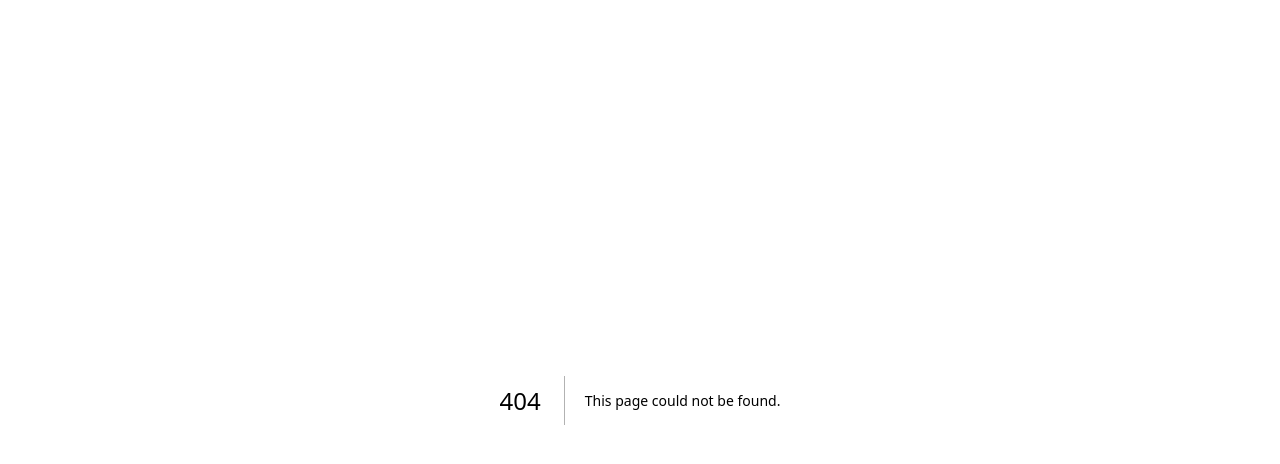
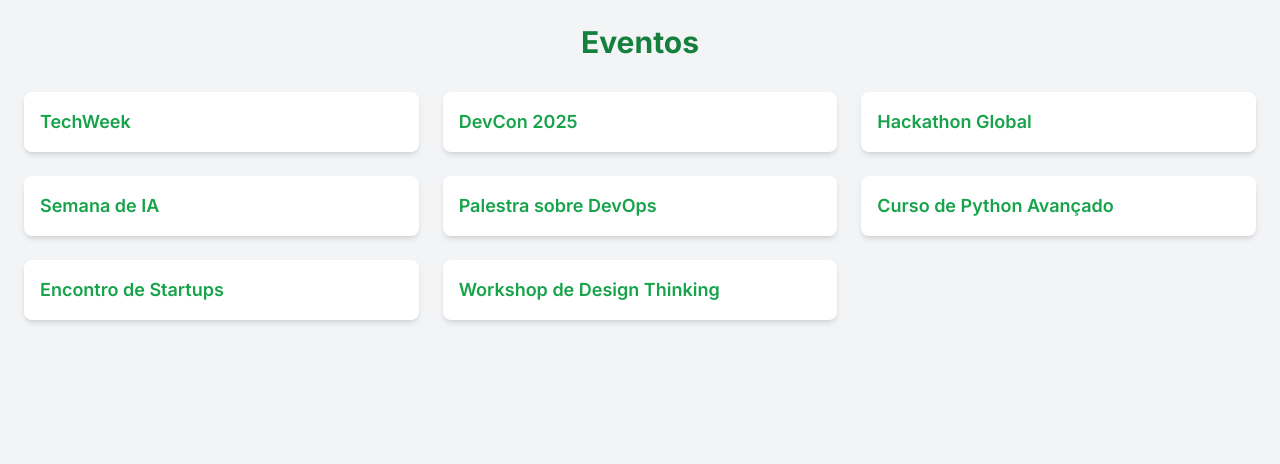
Before and after one commit to giovanne-aquino/app-eventos-IFSP, a Next.js app: page /main in a window 1280 px wide. Before the commit this address had no page. Shown: the top 464 px of the page. Built offline with nearby package versions, Linux system fonts and the light colour scheme.

Commit message:
populando ai pra fazer a tela

```diff
--- /dev/null
+++ b/src/app/main/[eventoId]/pagina.jsx
@@ -0,0 +1,9 @@
+const EventoExpandido = () => {
+  return (
+    <div>
+      <h1>Evento Expandido</h1>
+    </div>
+  );
+}
+
+export default EventoExpandido;
--- /dev/null
+++ b/src/app/main/page.jsx
@@ -0,0 +1,141 @@
+import Link from 'next/link';
+
+const eventos = [
+    {
+        id: 1,
+        title: "TechWeek",
+        status: "PENDING",
+        format: "HYBRID",
+        location: "R. Maria Cristina, 50 - Casqueiro, Cubatão - SP, 11533-160",
+        startDate: new Date("2023-10-01T09:00:00Z"),
+        endDate: new Date("2023-10-01T18:00:00Z"),
+        complementaryHours: 120,
+        maxCapacity: 5000,
+        description: "A maior semana de tecnologia do Brasil, com palestras, workshops e networking.",
+        banner: "https://example.com/banner1.jpg",
+        eventType: "SIMPLE"
+    },
+    {
+        id: 2,
+        title: "DevCon 2025",
+        status: "CONFIRMED",
+        format: "ONLINE",
+        location: "Plataforma Zoom",
+        startDate: new Date("2025-06-15T10:00:00Z"),
+        endDate: new Date("2025-06-15T17:00:00Z"),
+        complementaryHours: 80,
+        maxCapacity: 1000,
+        description: "Conferência para desenvolvedores com foco em novas tecnologias e tendências.",
+        banner: "https://example.com/banner2.jpg",
+        eventType: "SIMPLE"
+    },
+    {
+        id: 3,
+        title: "Hackathon Global",
+        status: "PENDING",
+        format: "PRESENTIAL",
+        location: "Av. Paulista, 1000 - São Paulo, SP",
+        startDate: new Date("2025-07-20T08:00:00Z"),
+        endDate: new Date("2025-07-21T20:00:00Z"),
+        complementaryHours: 48,
+        maxCapacity: 300,
+        description: "Um hackathon de 48 horas para criar soluções inovadoras.",
+        banner: "https://example.com/banner3.jpg",
+        eventType: "COMPETITION"
+    },
+    {
+        id: 4,
+        title: "Semana de IA",
+        status: "CONFIRMED",
+        format: "HYBRID",
+        location: "R. das Flores, 123 - Campinas, SP",
+        startDate: new Date("2025-08-10T09:00:00Z"),
+        endDate: new Date("2025-08-14T18:00:00Z"),
+        complementaryHours: 200,
+        maxCapacity: 2000,
+        description: "Uma semana inteira dedicada à inteligência artificial e aprendizado de máquina.",
+        banner: "https://example.com/banner4.jpg",
+        eventType: "SIMPLE"
+    },
+    {
+        id: 5,
+        title: "Palestra sobre DevOps",
+        status: "CONFIRMED",
+        format: "ONLINE",
+        location: "Microsoft Teams",
+        startDate: new Date("2025-09-05T14:00:00Z"),
+        endDate: new Date("2025-09-05T16:00:00Z"),
+        complementaryHours: 20,
+        maxCapacity: 500,
+        description: "Palestra sobre práticas modernas de DevOps e automação.",
+        banner: "https://example.com/banner5.jpg",
+        eventType: "SIMPLE"
+    },
+    {
+        id: 6,
+        title: "Curso de Python Avançado",
+        status: "PENDING",
+        format: "PRESENTIAL",
+        location: "R. dos Programadores, 456 - Rio de Janeiro, RJ",
+        startDate: new Date("2025-10-01T09:00:00Z"),
+        endDate: new Date("2025-10-05T17:00:00Z"),
+        complementaryHours: 100,
+        maxCapacity: 50,
+        description: "Curso intensivo de Python para desenvolvedores experientes.",
+        banner: "https://example.com/banner6.jpg",
+        eventType: "COURSE"
+    },
+    {
+        id: 7,
+        title: "Encontro de Startups",
+        status: "CONFIRMED",
+        format: "PRESENTIAL",
+        location: "R. das Startups, 789 - Belo Horizonte, MG",
+        startDate: new Date("2025-11-10T09:00:00Z"),
+        endDate: new Date("2025-11-10T18:00:00Z"),
+        complementaryHours: 50,
+        maxCapacity: 100,
+        description: "Encontro para networking e troca de ideias entre startups.",
+        banner: "https://example.com/banner7.jpg",
+        eventType: "NETWORKING"
+    },
+    {
+        id: 8,
+        title: "Workshop de Design Thinking",
+        status: "CONFIRMED",
+        format: "HYBRID",
+        location: "R. Criatividade, 321 - Curitiba, PR",
+        startDate: new Date("2025-12-01T10:00:00Z"),
+        endDate: new Date("2025-12-01T16:00:00Z"),
+        complementaryHours: 30,
+        maxCapacity: 200,
+        description: "Workshop prático sobre Design Thinking para resolução de problemas.",
+        banner: "https://example.com/banner8.jpg",
+        eventType: "WORKSHOP"
+    }
+];
+
+const Main = () => {
+    return (
+        <div className="p-6 bg-gray-100 min-h-screen">
+            <h1 className="text-3xl font-bold text-center text-green-700 mb-8">Eventos</h1>
+            <ul className="grid grid-cols-1 sm:grid-cols-2 lg:grid-cols-3 gap-6">
+                {eventos.map(evento => (
+                    <li
+                        key={evento.id}
+                        className="bg-white shadow-md rounded-lg p-4 hover:shadow-lg transition-shadow duration-300"
+                    >
+                        <Link
+                            href={`/main/${evento.id}`}
+                            className="text-lg font-semibold text-green-600 hover:text-green-800 transition-colors"
+                        >
+                            {evento.title}
+                        </Link>
+                    </li>
+                ))}
+            </ul>
+        </div>
+    );
+}
+
+export default Main;
```
